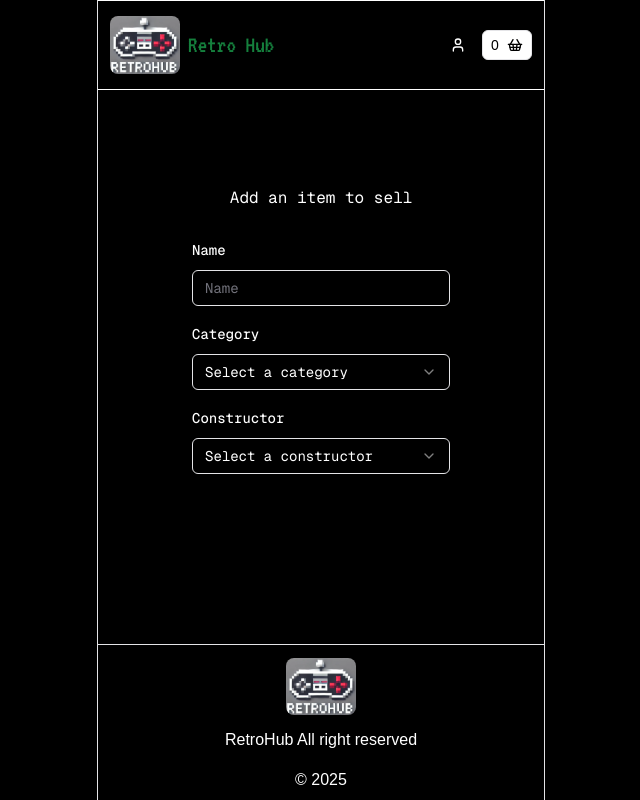
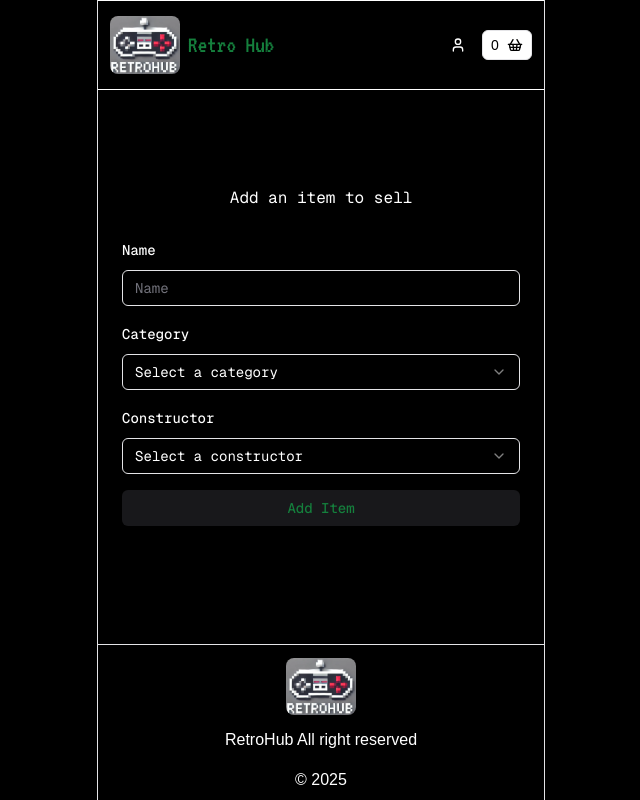
Before and after one commit to AxelLap/retrohub, a Next.js app: page /items/1 in a window 1280 px wide. Shown: the whole page, without its empty margins (319-959 px from the left). Built offline with nearby package versions, Linux system fonts and the light colour scheme.

Commit message:
constructors created and added

```diff
--- a/app/items/[itemid]/page.jsx
+++ b/app/items/[itemid]/page.jsx
@@ -23,7 +23,9 @@ import { useForm } from "react-hook-form";
 import { z } from "zod";
 
 //DATAS
+import { Button } from "@/components/ui/button";
 import { CATEGORIES } from "@/lib/category-data";
+import { CONSTRUCTORS } from "@/lib/constructor-data";
 
 const formSchema = z.object({
   id: z.string().min(2).max(50),
@@ -44,7 +46,7 @@ function onSubmit(values) {
 
 export default function ItemIdPage() {
   return (
-    <main className="flex mt-4 flex-col gap-4 justify-center items-center font-[family-name:var(--font-geist-sans)]">
+    <main className="w-full flex mt-4 flex-col gap-4 justify-center items-center font-[family-name:var(--font-geist-sans)]">
       <div className=" flex flex-col justify-center items-center pt-10 pb-10 w-full p-4 gap-3 relative">
         <AddNewItemForm />
       </div>
@@ -65,7 +67,7 @@ const AddNewItemForm = () => {
     <Form {...form}>
       <h2 className="m-auto p-4">Add an item to sell</h2>
       <form
-        className="flex flex-col gap-4 m-auto"
+        className="flex flex-col gap-4 m-auto w-full"
         onSubmit={form.handleSubmit(onSubmit)}
       >
         <FormField
@@ -122,7 +124,7 @@ const AddNewItemForm = () => {
                   </SelectTrigger>
                 </FormControl>
                 <SelectContent>
-                  {CATEGORIES.map((c) => (
+                  {CONSTRUCTORS.map((c) => (
                     <SelectItem
                       className="flex items-center gap-2"
                       value={c.id}
@@ -138,6 +140,9 @@ const AddNewItemForm = () => {
             </FormItem>
           )}
         />
+        <Button className="w-full text-green-700" type="submit">
+          Add Item
+        </Button>
       </form>
     </Form>
   );
```
